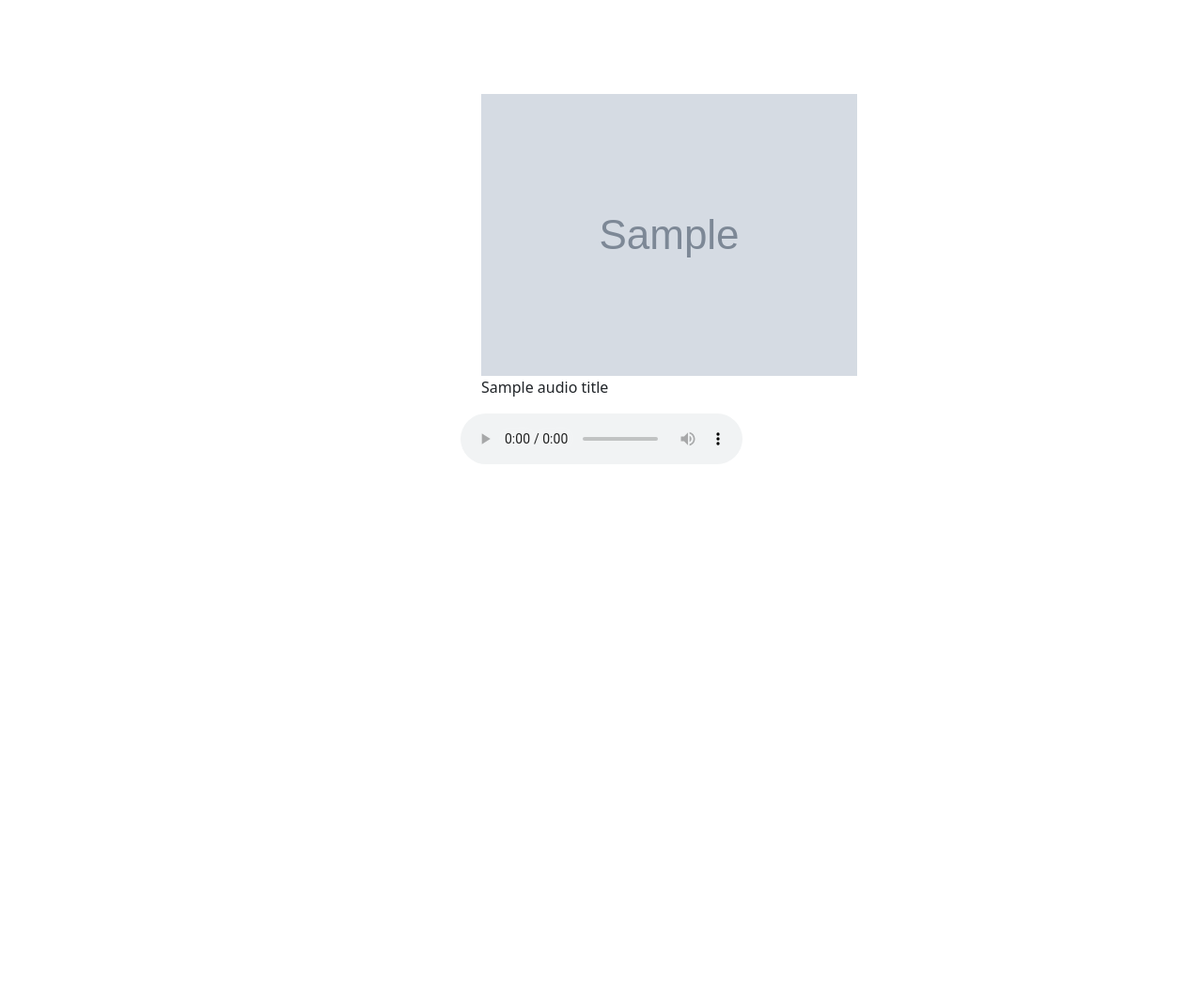
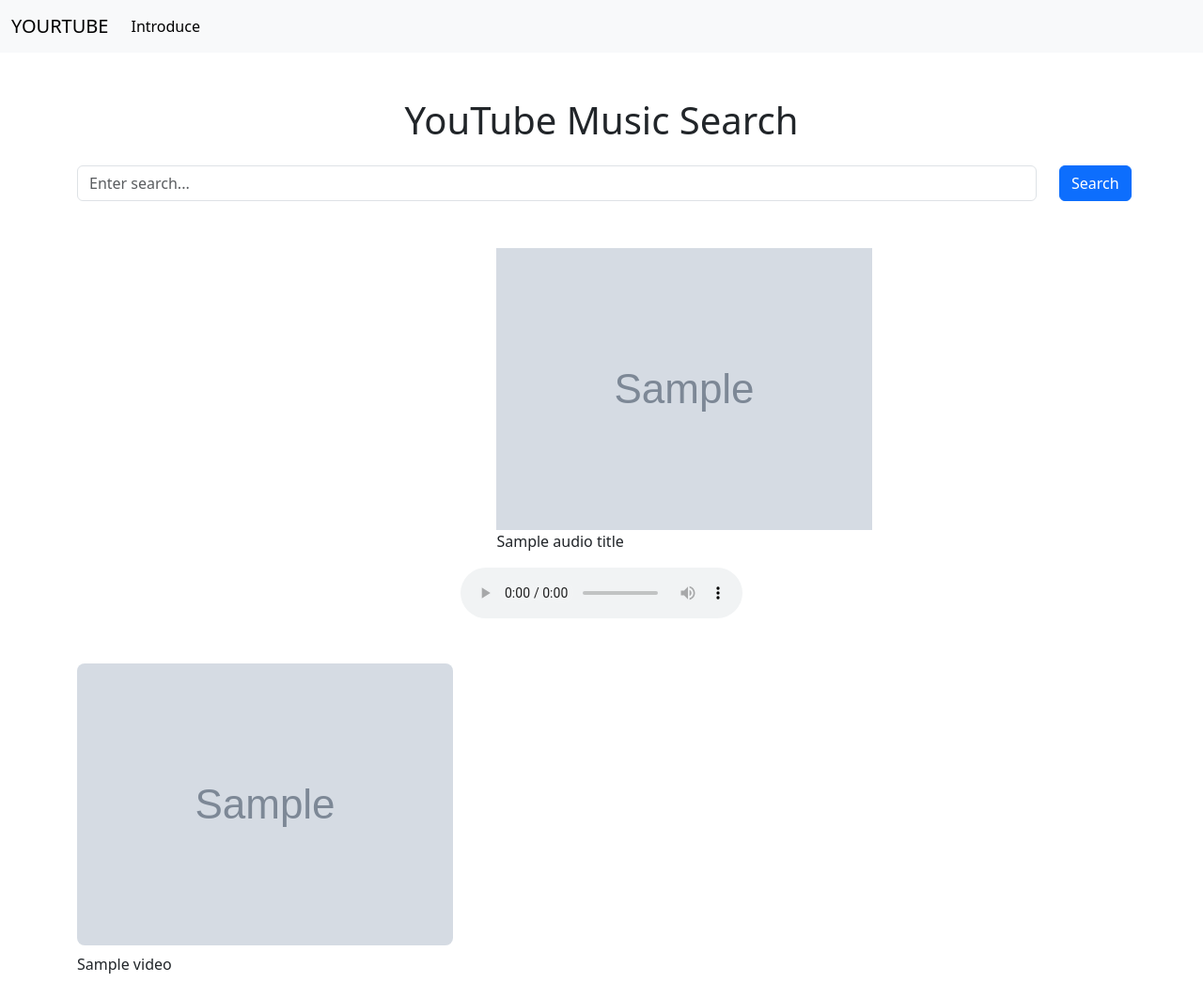
Before and after one commit to imkhoanguyen/mini-youtube-music, a Flask app: template templates/play.html in a window 1280 px wide. Shown: the whole page at 94% size. Before the commit the page ends 494 px from the top, so only its background shows below. Run offline with Flask 3, Linux system fonts and the light colour scheme; the template is opened without the code that fills it: most values are stand-ins (such as "Sample title", 1, 10 or a date in 2020); grey boxes marked "Sample" are stand-in pictures.

Commit message:
related video

```diff
--- a/app.py
+++ b/app.py
@@ -9,7 +9,7 @@ from flask import Flask, render_template, request, Response
 app = Flask(__name__)
 
 # Thay đổi 'YOUR_API_KEY' bằng API key của bạn
-API_KEY = 'AIzaSyDdyejQ0N6LkJ0YIFpBmpzQXwV7x1HYlAw'
+API_KEY = 'AIzaSyCmhpDQnXw6O8sR1uqcCsq4E94Okntk8ig'
 
 # Khởi tạo YouTube API
 youtube = build('youtube', 'v3', developerKey=API_KEY)
@@ -54,16 +54,44 @@ def play():
     video_url = request.form['video_url']
     audio_title = request.form['video_title']
     audio_thumb = request.form['video_thumb']
+    audio_channel = request.form['video_channel']
     video = YouTube(video_url)
     best_audio = video.streams.filter(only_audio=True).first()
     audio_url = best_audio.url
-    return render_template('play.html', audio_url=audio_url, audio_title=audio_title, audio_thumb=audio_thumb)
+
+    search_response = youtube.search().list(
+        q=audio_channel,
+        part='snippet',
+        type='video',
+        videoCategoryId='10',  # Thay '10' bằng ID của danh mục video mong muốn
+        maxResults=15
+    ).execute()
+    videos = []
+
+    for search_result in search_response.get('items', []):
+        video_id = search_result['id']['videoId']
+        video_response = youtube.videos().list(
+            part='snippet',
+            id=video_id
+        ).execute()
+        video_info = video_response['items'][0]['snippet']
+        # Chọn hình ảnh thumbnail với kích thước "medium" (trung bình)
+        thumbnail_url = video_info['thumbnails']['medium']['url']
+        videos.append({
+            'title': search_result['snippet']['title'],
+            'video_id': search_result['id']['videoId'],
+            'thumbnail': thumbnail_url,
+            'channel_title': video_info['channelTitle']
+        })
+
+    return render_template('play.html', audio_url=audio_url, audio_title=audio_title, audio_thumb=audio_thumb, audio_channel=audio_channel, videos=videos)
 
 @app.route('/stream_audio')
 def stream_audio():
     audio_url = request.args.get('audio_url', '')
     audio_title = request.args.get('audio_title', '')
     audio_thumb = request.args.get('audio_thumb', '')
+    videos = request.args.getlist('videos', '')
     instance = vlc.Instance('--input-repeat=-1', '--fullscreen')
     player = instance.media_player_new()
     media = instance.media_new(audio_url)
--- a/templates/play.html
+++ b/templates/play.html
@@ -11,8 +11,55 @@
       crossorigin="anonymous"
     />
   </head>
+
+  <header>
+    <nav class="navbar navbar-expand-lg bg-body-tertiary">
+      <div class="container-fluid">
+        <a class="navbar-brand" href="#">YOURTUBE</a>
+        <button
+          class="navbar-toggler"
+          type="button"
+          data-bs-toggle="collapse"
+          data-bs-target="#navbarNav"
+          aria-controls="navbarNav"
+          aria-expanded="false"
+          aria-label="Toggle navigation"
+        >
+          <span class="navbar-toggler-icon"></span>
+        </button>
+        <div class="collapse navbar-collapse" id="navbarNav">
+          <ul class="navbar-nav">
+            <li class="nav-item">
+              <a class="nav-link active" aria-current="page" href="#">Introduce</a>
+            </li>
+          </ul>
+        </div>
+      </div>
+    </nav>
+  </header>
+
   <body>
-    <div style="width: 20%; margin: 0 auto; margin-top: 100px;">
+    <main class="container mt-5">
+
+      <h1 class="text-center mb-4">YouTube Music Search</h1>
+      <div id="play_bar" class="fixed d-flex justify-content-center"></div>
+      <form action="/search" method="post">
+        <div class="row">
+          <div class="col-11">
+            <input
+              class="form-control"
+              type="text"
+              name="query"
+              placeholder="Enter search..."
+            />
+          </div>
+          <div class="col-1">
+            <button class="btn btn-primary" type="submit">Search</button>
+          </div>
+        </div>
+      </form>
+
+      <div style="width: 20%; margin: 0 auto; margin-top: 50px;">
         <div class="thumbnail">
             <img src="{{ audio_thumb }}">
             <div class="caption">
@@ -22,11 +69,31 @@
       </div>
 
       <div class="d-flex justify-content-center">
-      <audio controls autoplay>
+        <audio controls autoplay loop>
           <source src="{{ audio_url }}" type="audio/mp3">
           Your browser does not support the audio element.
         </audio>
       </div>
+      <article class="mt-5">
+        <div class="row row-cols-3">
+            {% for video in videos %}
+            <form action="/play" method="post" id="play">
+              <div class="col mb-4" onclick="showAudio('{{ video.video_id }}', '{{ video.title }}', '{{ video.thumbnail }}', '{{ video.channel_title }}')">
+                <div class="mb-2">
+                    <img src="{{ video.thumbnail }}" alt="Thumbnail" class="rounded-3">
+                </div>
+                <p>{{ video.title }}</p>
+                <input type="hidden" name="video_url" id="inputHidden1">
+                <input type="hidden" name="video_title" id="inputHidden2">
+                <input type="hidden" name="video_thumb" id="inputHidden3">
+                <input type="hidden" name="video_channel" id="inputHidden4">
+            </div>
+            </form>
+        {% endfor %}
+        </div>
+      </article>
+    </main>
+
     <script
       src="https://code.jquery.com/jquery-3.7.1.min.js"
       integrity="sha256-/JqT3SQfawRcv/BIHPThkBvs0OEvtFFmqPF/lYI/Cxo="
@@ -38,4 +105,21 @@
       crossorigin="anonymous"
     ></script>
   </body>
+  <script>
+    function showAudio(id, name, img, channel) {
+      var input1 = document.getElementById('inputHidden1');
+      input1.value = `https://www.youtube.com/watch?v=${id}`;
+
+      var input2 = document.getElementById('inputHidden2');
+      input2.value = name;
+
+      var input3 = document.getElementById('inputHidden3');
+      input3.value = img;
+
+      var input4 = document.getElementById('inputHidden4');
+      input4.value = channel;
+
+      document.getElementById('play').submit();
+    }
+  </script>
 </html>
```
Also changed, not shown: templates/index.html (+7 -3 lines). Lines whose indentation alone changed are shown as unchanged.
